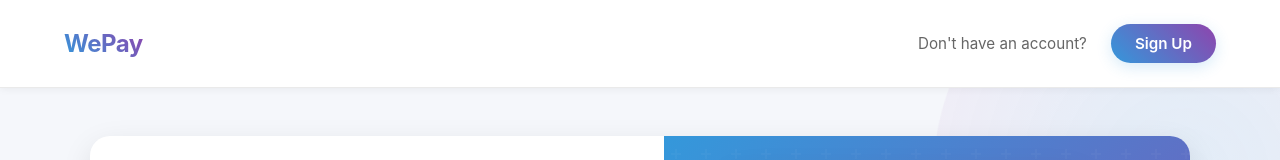
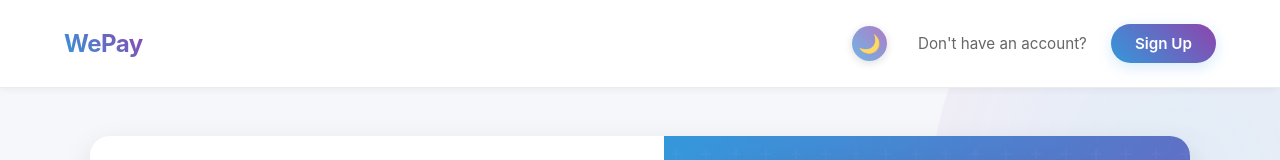
Before and after one commit to Priyank-0401/wepay-crypto, a React (Create React App) app: page /login in a window 1280 px wide. Shown: the top 160 px of the page. Built offline with nearby package versions, Linux system fonts and the light colour scheme.

Commit message:
Dark mode enhanced

```diff
--- a/src/pages/LandingPage.js
+++ b/src/pages/LandingPage.js
@@ -44,11 +44,11 @@ const LandingPage = () => {
           <a href="#advantages">Advantages</a>
         </nav>
         <div className="auth-buttons">
+          <button className="dark-mode-toggle" onClick={toggleDarkMode} aria-label="Toggle dark mode">
+            {darkMode ? '☀️' : '🌙'}
+          </button>
           <Link to="/login" className="login-btn">Login</Link>
           <Link to="/signup" className="create-account-btn">Create Account</Link>
-          <button className="dark-mode-toggle" onClick={toggleDarkMode}>
-            <span className="icon">{darkMode ? '☀️' : '🌙'}</span>
-          </button>
         </div>
       </header>
 
--- a/src/pages/Login.js
+++ b/src/pages/Login.js
@@ -55,6 +55,27 @@ const LoginPage = ({ onLogin }) => {
     };
   }, []);
 
+  useEffect(() => {
+    // Apply dark mode class if needed
+    if (darkMode) {
+      document.body.classList.add('dark-mode');
+    } else {
+      document.body.classList.remove('dark-mode');
+    }
+  }, [darkMode]);
+
+  const toggleDarkMode = () => {
+    const newDarkMode = !darkMode;
+    setDarkMode(newDarkMode);
+    localStorage.setItem('darkMode', newDarkMode);
+
+    if (newDarkMode) {
+      document.body.classList.add('dark-mode');
+    } else {
+      document.body.classList.remove('dark-mode');
+    }
+  };
+
   const handleSubmit = async (e) => {
     e.preventDefault();
 
@@ -111,9 +132,14 @@ const LoginPage = ({ onLogin }) => {
     <div className={`auth-page ${darkMode ? 'dark-mode' : ''}`}>
       <header className="header">
         <Link to="/" className="logo">WePay</Link>
-        <div className="auth-switch">
-          <span>Don't have an account?</span>
-          <Link to="/signup" className="auth-switch-btn">Sign Up</Link>
+        <div className="auth-buttons">
+          <button className="dark-mode-toggle" onClick={toggleDarkMode}>
+            <span className="icon">{darkMode ? '☀️' : '🌙'}</span>
+          </button>
+          <div className="auth-switch">
+            <span>Don't have an account?</span>
+            <Link to="/signup" className="auth-switch-btn">Sign Up</Link>
+          </div>
         </div>
       </header>
 
@@ -162,20 +188,6 @@ const LoginPage = ({ onLogin }) => {
               </button>
             </form>
 
-            {/* <div className="auth-divider">
-              <span>Or continue with</span>
-            </div>
-
-            <div className="social-auth">
-              <button className="social-auth-btn metamask-btn">
-                <span className="btn-icon">🦊</span>
-                <span>MetaMask</span>
-              </button>
-              <button className="social-auth-btn wallet-connect-btn">
-                <span className="btn-icon">🔗</span>
-                <span>WalletConnect</span>
-              </button>
-            </div> */}
           </div>
 
           <div className="auth-graphic">
--- a/src/pages/Signup.js
+++ b/src/pages/Signup.js
@@ -14,29 +14,29 @@ const SignupPage = () => {
   const navigate = useNavigate();
 
   useEffect(() => {
-    // Check if user has a dark mode preference in localStorage
-    const savedMode = localStorage.getItem('darkMode');
-    if (savedMode) {
-      setDarkMode(savedMode === 'true');
+    // Check if user has a preference stored
+    const isDarkMode = localStorage.getItem('darkMode') === 'true';
+    setDarkMode(isDarkMode);
+
+    // Apply dark mode class if needed
+    if (isDarkMode) {
+      document.body.classList.add('dark-mode');
     } else {
-      // Check if user's system prefers dark mode
-      const prefersDarkMode = window.matchMedia('(prefers-color-scheme: dark)').matches;
-      setDarkMode(prefersDarkMode);
+      document.body.classList.remove('dark-mode');
     }
+  }, []);
 
-    // Listen for changes to darkMode in localStorage
-    const handleStorageChange = () => {
-      const currentMode = localStorage.getItem('darkMode');
-      if (currentMode) {
-        setDarkMode(currentMode === 'true');
-      }
-    };
+  const toggleDarkMode = () => {
+    const newDarkMode = !darkMode;
+    setDarkMode(newDarkMode);
+    localStorage.setItem('darkMode', newDarkMode);
 
-    window.addEventListener('storage', handleStorageChange);
-    return () => {
-      window.removeEventListener('storage', handleStorageChange);
-    };
-  }, []);
+    if (newDarkMode) {
+      document.body.classList.add('dark-mode');
+    } else {
+      document.body.classList.remove('dark-mode');
+    }
+  };
 
   const handleSubmit = async (e) => {
     e.preventDefault();
@@ -78,9 +78,14 @@ const SignupPage = () => {
     <div className={`auth-page ${darkMode ? 'dark-mode' : ''}`}>
       <header className="header">
         <Link to="/" className="logo">WePay</Link>
-        <div className="auth-switch">
-          <span>Already have an account?</span>
-          <Link to="/login" className="auth-switch-btn">Log In</Link>
+        <div className="auth-buttons">
+          <button className="dark-mode-toggle" onClick={toggleDarkMode}>
+            <span className="icon">{darkMode ? '☀️' : '🌙'}</span>
+          </button>
+          <div className="auth-switch">
+            <span>Already have an account?</span>
+            <Link to="/login" className="auth-switch-btn">Log In</Link>
+          </div>
         </div>
       </header>
 
--- a/src/styles/Auth.css
+++ b/src/styles/Auth.css
@@ -779,3 +779,37 @@ body, html {
 .auth-page, .auth-page * {
   transition: background-color 0.3s, color 0.3s, border-color 0.3s, box-shadow 0.3s;
 }
+
+.dark-mode-toggle {
+  /* Keep your existing styles */
+  display: flex;
+  align-items: center;
+  justify-content: center;
+
+  /* Add these properties to improve centering */
+  line-height: 1;
+  text-align: center;
+  padding: 0;
+}
+
+.dark-mode-toggle .icon,
+.dark-mode-toggle span {
+  /* Center the icon or text inside */
+  display: flex;
+  align-items: center;
+  justify-content: center;
+  height: 100%;
+  width: 100%;
+  margin: 0;
+  padding: 0;
+  line-height: 1;
+  position: relative;
+  top: 0; /* Adjust this value if needed, try -1px or 1px */
+}
+
+/* If you're using emoji characters */
+.dark-mode-toggle .icon {
+  font-size: 16px; /* Adjust size as needed */
+  /* Sometimes a slight vertical adjustment is needed for emoji */
+  transform: translateY(0px); /* Try small values like 1px or -1px if needed */
+}
--- a/src/styles/Landing.css
+++ b/src/styles/Landing.css
@@ -1382,40 +1382,46 @@ body, html {
   transition: background-color 0.3s, color 0.3s, border-color 0.3s, box-shadow 0.3s;
 }
 
-/* Dark Mode Toggle Button - Updated positioning and size */
+/* Fix positioning for dark mode toggle */
 .dark-mode-toggle {
-  display: flex;
-  align-items: center;
-  justify-content: center;
-  width: 30px;  /* Smaller width */
-  height: 30px;  /* Smaller height */
-  border-radius: 50%;
-  background: transparent;
-  border: 1px solid var(--border-color);
-  cursor: pointer;
-  transition: var(--transition);
-  margin-left: 10px;  /* Reduced margin */
-  color: var(--text-secondary);
-  position: relative;  /* Make sure it's positioned properly */
-  top: 0;  /* Reset any bottom positioning */
-  right: 0;  /* Reset any right positioning */
+  position: static !important; /* Override any absolute positioning */
+  bottom: auto !important;
+  right: auto !important;
+  float: none !important;
+  margin: 0 15px 0 0 !important;
+  transform: none !important;
+
+  /* Simple styling */
+  display: inline-flex !important;
+  align-items: center !important;
+  justify-content: center !important;
+  width: 35px !important;
+  height: 35px !important;
+  background-color: rgba(240, 240, 240, 0.1); /* Very subtle light gray in light mode */
+  border: none !important;
+  cursor: pointer !important;
+  color: #777 !important;
+  opacity: 0.7 !important;
+  padding: 0 !important;
+  z-index: 1 !important;
 }
 
 .dark-mode-toggle:hover {
-  background-color: rgba(52, 152, 219, 0.1);
+  opacity: 1;
   color: var(--primary);
 }
 
 .dark-mode .dark-mode-toggle {
-  border-color: var(--border-color);
-  color: var(--text-secondary);
+  background-color: rgba(40, 40, 40, 0.2); /* Subtle dark gray in dark mode */
+  color: #aaa;
 }
 
-.dark-mode .dark-mode-toggle:hover {
-  background-color: rgba(255, 255, 255, 0.1);
+.dark-mode-toggle .icon {
+  font-size: 16px;
 }
 
-/* Moon/Sun icon styles can be added here */
-.dark-mode-toggle .icon {
-  font-size: 14px;  /* Smaller icon */
+/* Make sure the auth-buttons container properly displays the toggle */
+.auth-buttons {
+  display: flex !important;
+  align-items: center !important;
 }
--- a/src/styles/Navbar.css
+++ b/src/styles/Navbar.css
@@ -206,3 +206,36 @@
     width: 150px;
   }
 }
+
+/* Hide the current floating dark mode button */
+.dark-mode-toggle-floating {
+  display: none;
+}
+
+/* Dark Mode Toggle Button - Clean navbar style */
+.dark-mode-toggle {
+  display: flex;
+  align-items: center;
+  justify-content: center;
+  width: 24px;
+  height: 24px;
+  border-radius: 50%;
+  background: transparent;
+  border: none;
+  cursor: pointer;
+  transition: var(--transition);
+  margin-right: 15px;
+  color: var(--text-secondary);
+}
+
+.dark-mode-toggle:hover {
+  color: var(--primary);
+}
+
+.dark-mode .dark-mode-toggle {
+  color: #a0a0a0;
+}
+
+.dark-mode-toggle .icon {
+  font-size: 18px;
+}
```
Also changed, not shown: 1 other file (tests, documents, lock files or other folders).
